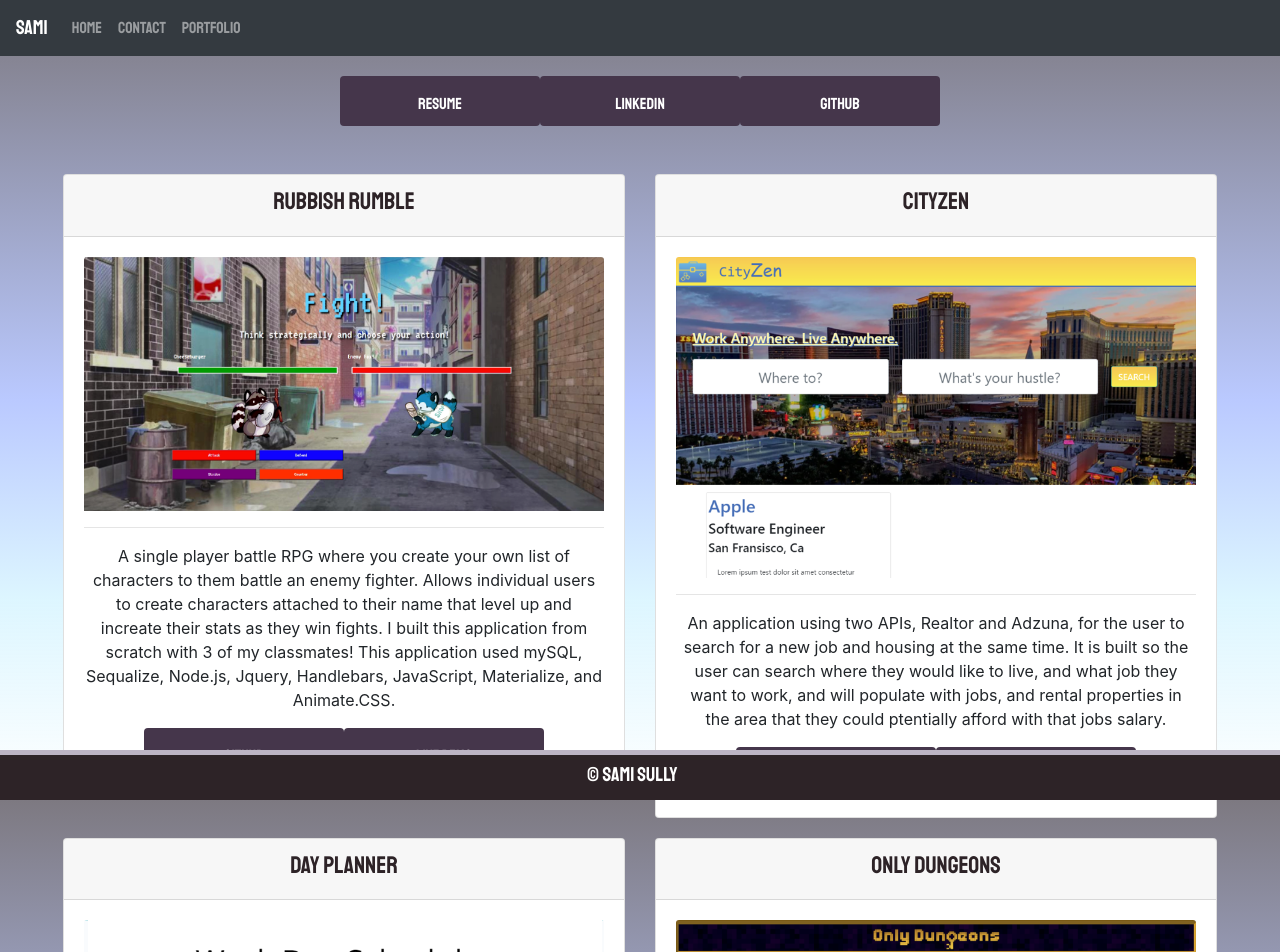
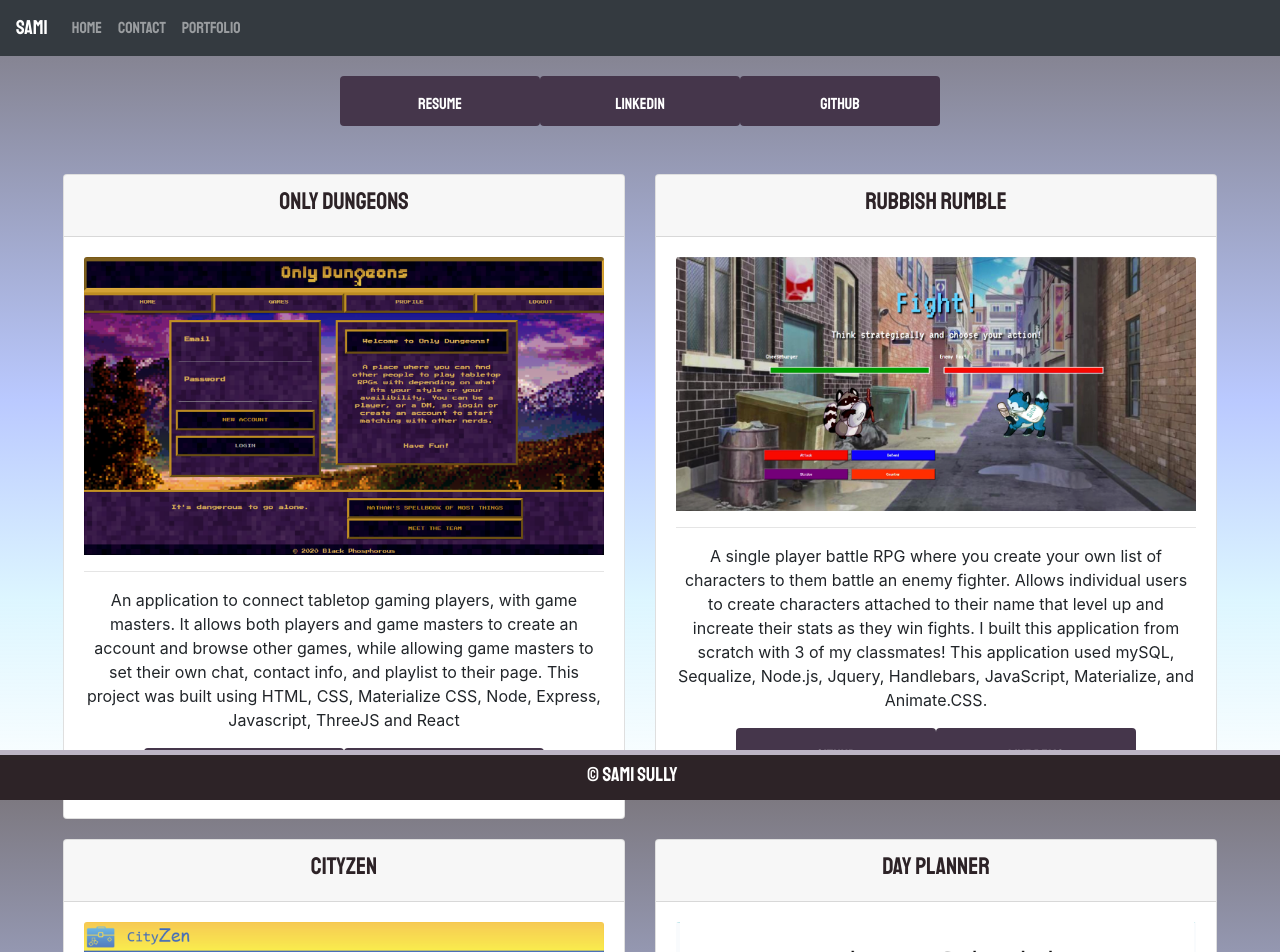
Before and after one commit to SamiSully/Sami-React-Portfolio, a React (Create React App) app: page /portfolio in a window 1280 px wide. Shown: the top 952 px of the page. Built offline with nearby package versions, Linux system fonts and the light colour scheme.

Commit message:
added only dungeons to correct placement

```diff
--- a/src/components/pages/Portfolio.jsx
+++ b/src/components/pages/Portfolio.jsx
@@ -19,6 +19,14 @@ function Portfolio() {
             </div>
 
         <div className="row contain">
+        <Card title="Only Dungeons"
+            image={Dungeons}
+            content= "An application to connect tabletop gaming players, with game masters.
+            It allows both players and game masters to create an account and browse other games,
+            while allowing game masters to set their own chat, contact info, and playlist to their page. This project was built using HTML, CSS, Materialize CSS, Node, Express, Javascript, ThreeJS and React"
+
+            github="https://github.com/SamiSully/onlydungeons2"
+            demo="https://onlydungeons.herokuapp.com/"/>
             <Card title="Rubbish Rumble"
             image={RubbishRumble}
             content= "A single player battle RPG where you create your own list of
@@ -49,14 +57,6 @@ function Portfolio() {
                 future events in another color for easier readability."
                 github="https://github.com/SamiSully/Daily-Task-Planner"
                 demo="https://samisully.github.io/Daily-Task-Planner/"/>
-            <Card title="Only Dungeons"
-            image={Dungeons}
-            content= "An application to connect tabletop gaming players, with game masters.
-            It allows both players and game masters to create an account and browse other games,
-            while allowing game masters to set their own chat, contact info, and playlist to their page. This project was built using HTML, CSS, Materialize CSS, Node, Express, Javascript, ThreeJS and React"
-
-            github="https://github.com/SamiSully/onlydungeons2"
-            demo="https://onlydungeons.herokuapp.com/"/>
         </div>
         </div>
     );
```
